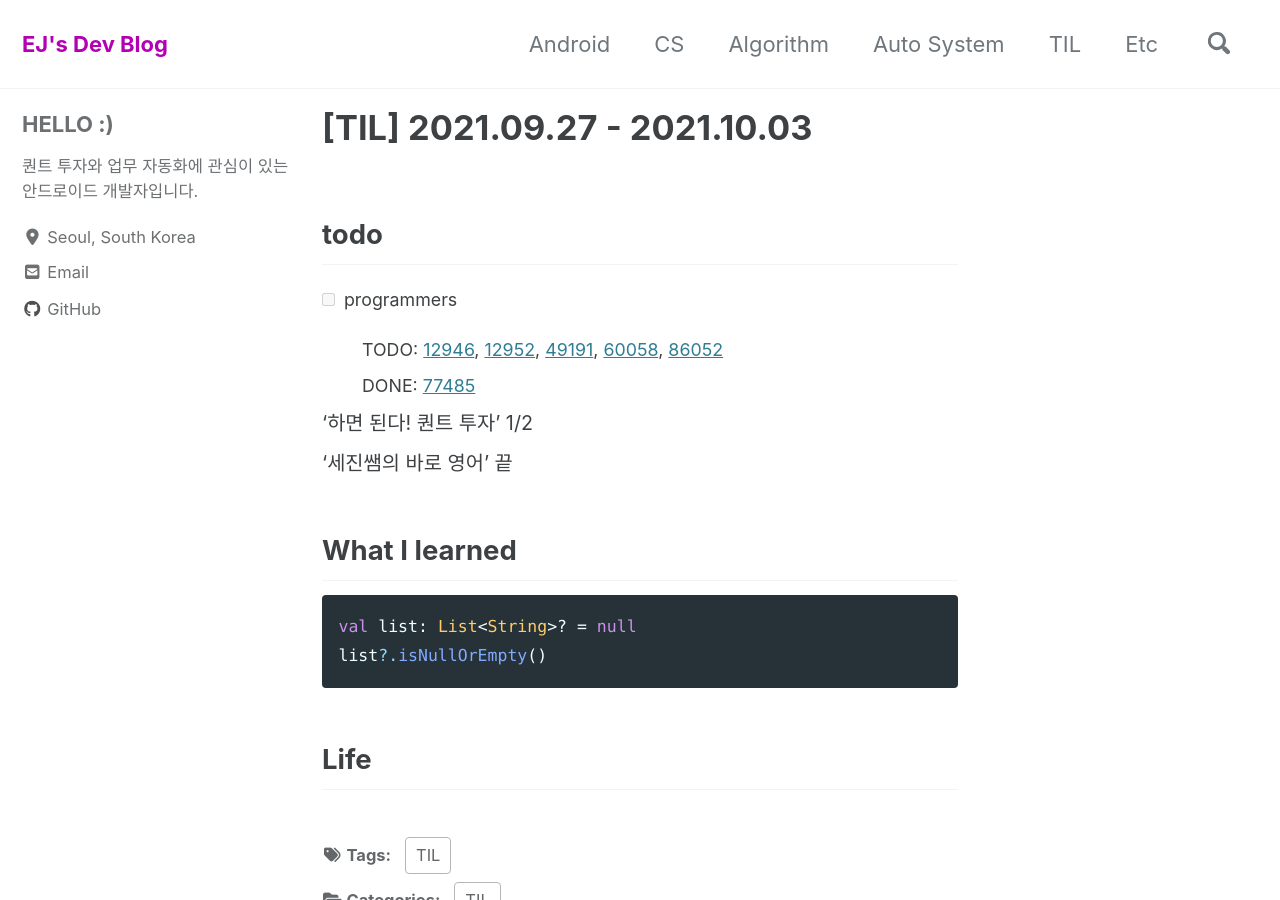
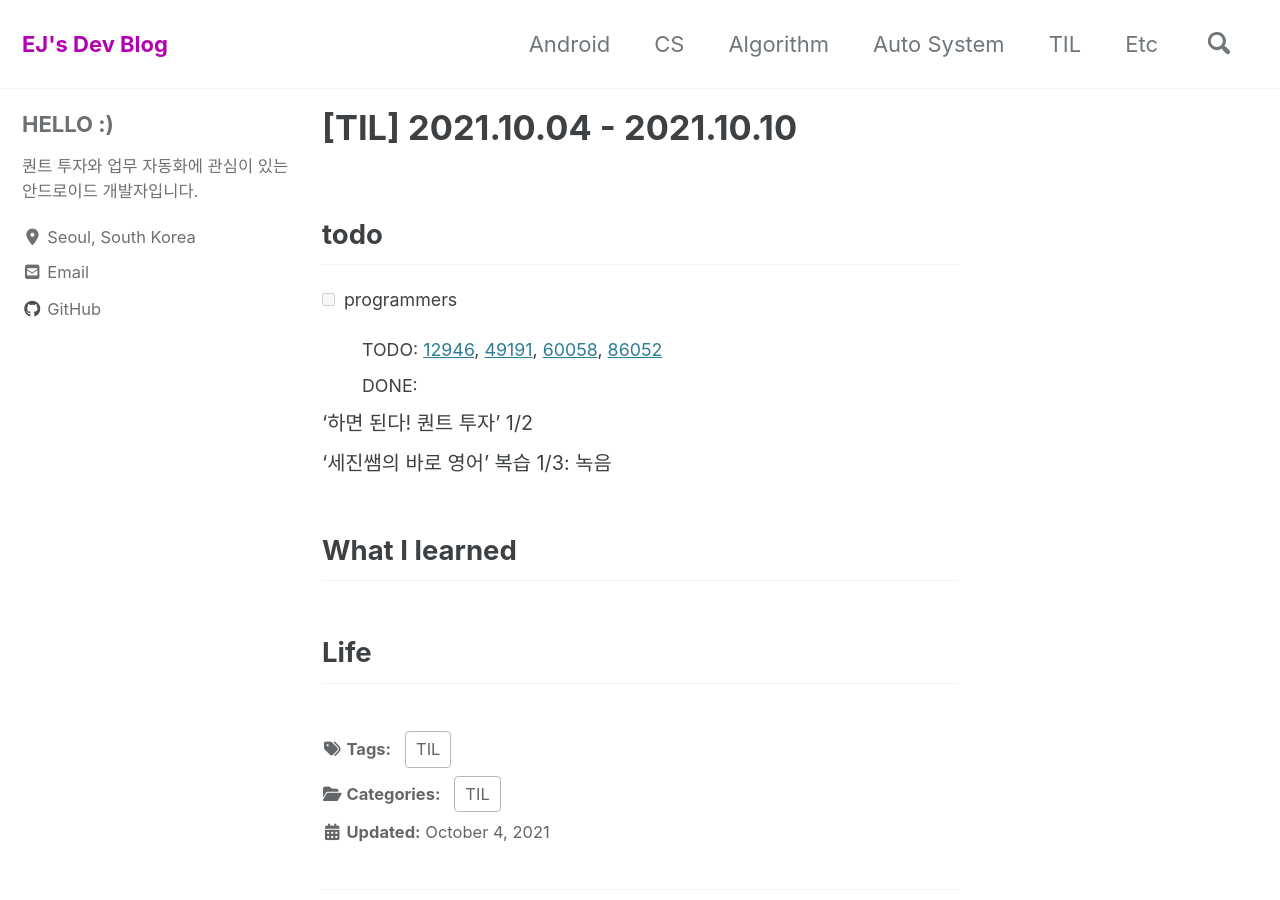
Before and after one commit to dev-eunji/dev-eunji.github.io, a Jekyll site: the page built from _posts/til/2021-10-04-TIL.md, in a window 1280 px wide and 900 px high. Built offline with Jekyll 4.4.1, drawn with Linux system fonts in a browser that asks for light colours; cached includes are drawn as plain includes; nearby versions of some CDN libraries; comment, search, counter and statistics services are not loaded.

Commit message:
[TIL] 20211004

````diff
--- a/_posts/til/2021-09-27-TIL.md
+++ b/_posts/til/2021-10-04-TIL.md
@@ -1,8 +1,8 @@
 ---
-title: "[TIL] 2021.09.27 - 2021.10.03"
+title: "[TIL] 2021.10.04 - 2021.10.10"
 categories: [TIL]
 tags: [TIL]
-last_modified_at: 2021-09-27
+last_modified_at: 2021-10-04
 permalink: /til/:year/:month/:day/:title/
 comments: true
 ---
@@ -11,17 +11,12 @@ comments: true
 
 - [ ] programmers
 
-  - TODO: [12946](https://programmers.co.kr/learn/courses/30/lessons/12946), [12952](https://programmers.co.kr/learn/courses/30/lessons/12952), [49191](https://programmers.co.kr/learn/courses/30/lessons/49191), [60058](https://programmers.co.kr/learn/courses/30/lessons/60058), [86052](https://programmers.co.kr/learn/courses/30/lessons/86052)
-  - DONE: [77485](https://programmers.co.kr/learn/courses/30/lessons/77485)
+  - TODO: [12946](https://programmers.co.kr/learn/courses/30/lessons/12946), [49191](https://programmers.co.kr/learn/courses/30/lessons/49191), [60058](https://programmers.co.kr/learn/courses/30/lessons/60058), [86052](https://programmers.co.kr/learn/courses/30/lessons/86052)
+  - DONE:
 
 - '하면 된다! 퀀트 투자' 1/2
-- '세진쌤의 바로 영어' 끝
+- '세진쌤의 바로 영어' 복습 1/3: 녹음
 
 ## What I learned
 
-```kotlin
-val list: List<String>? = null
-list?.isNullOrEmpty()
-```
-
 ## Life
````
